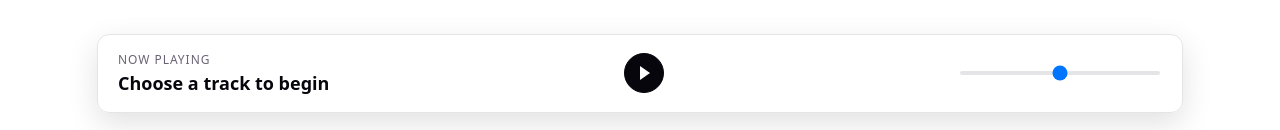
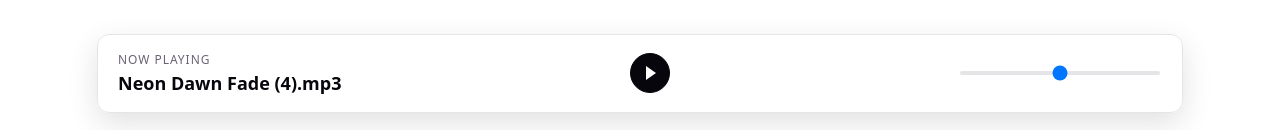
Before and after one commit to andreikeanandavid828-star/musicon, a React (Vite) app: page / in a window 1280 px wide. Shown: the part 667-797 px from the top of the page. Built offline with nearby package versions, Linux system fonts and the light colour scheme.

Commit message:
Footer shows track name

```diff
--- a/src/Footer.jsx
+++ b/src/Footer.jsx
@@ -1,6 +1,8 @@
 import { useRef, useState } from 'react';
 import Button from './Button.jsx';
 import track from './assets/TempMusic/Neon Dawn Fade (4).mp3';
+// track is temp music file for testing purposes
+const trackName = 'Neon Dawn Fade (4).mp3';
 
 export default function FooterMusicPlayer() {
   const [isPlaying, setIsPlaying] = useState(false);
@@ -22,7 +24,7 @@ export default function FooterMusicPlayer() {
     <footer className="footer-panel" aria-label="Music player">
       <div className="footer-track">
         <span className="footer-eyebrow">Now playing</span>
-        <strong>Choose a track to begin</strong>
+        <strong>{trackName}</strong>
       </div>
       <Button
         className="footer-action"
```
